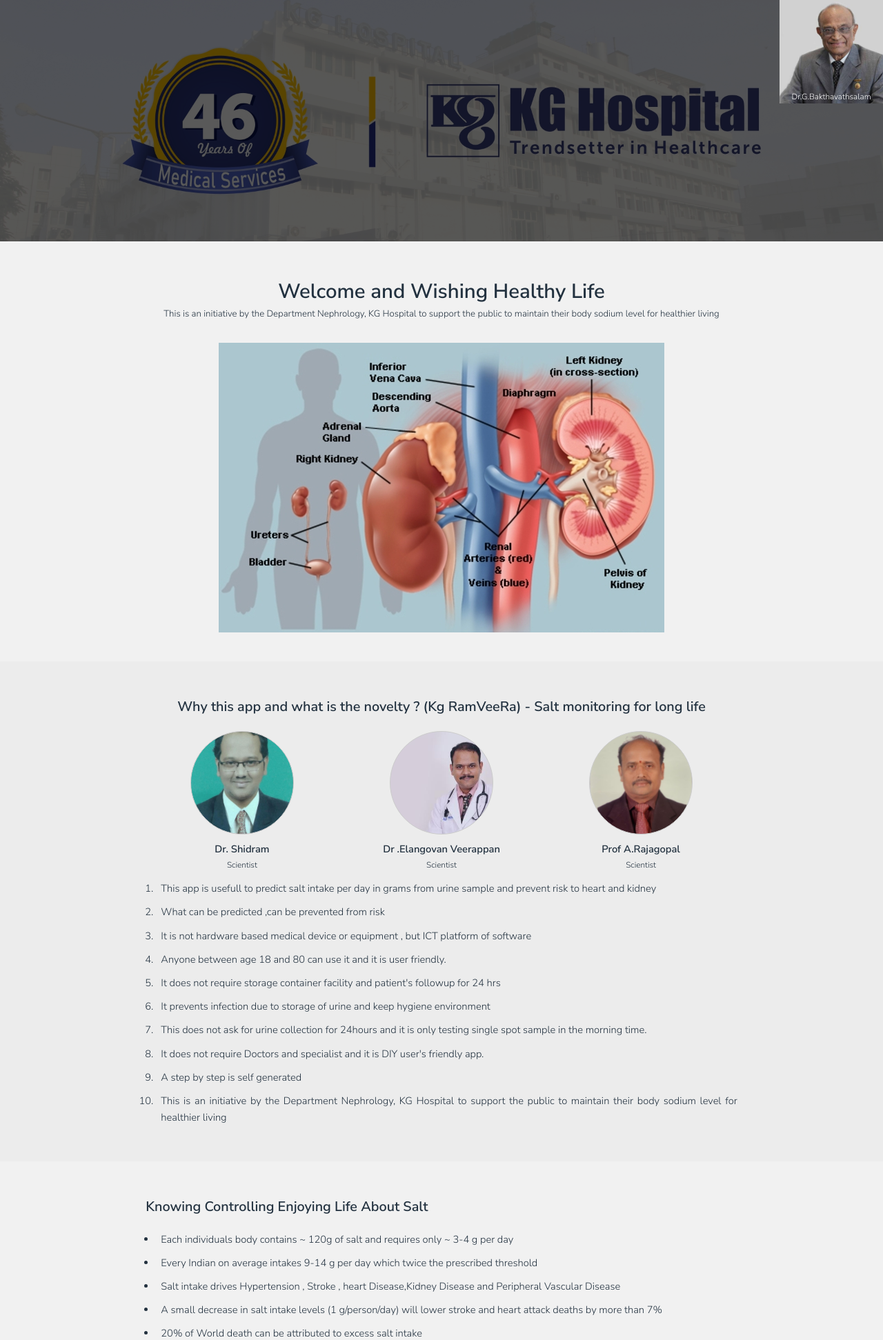
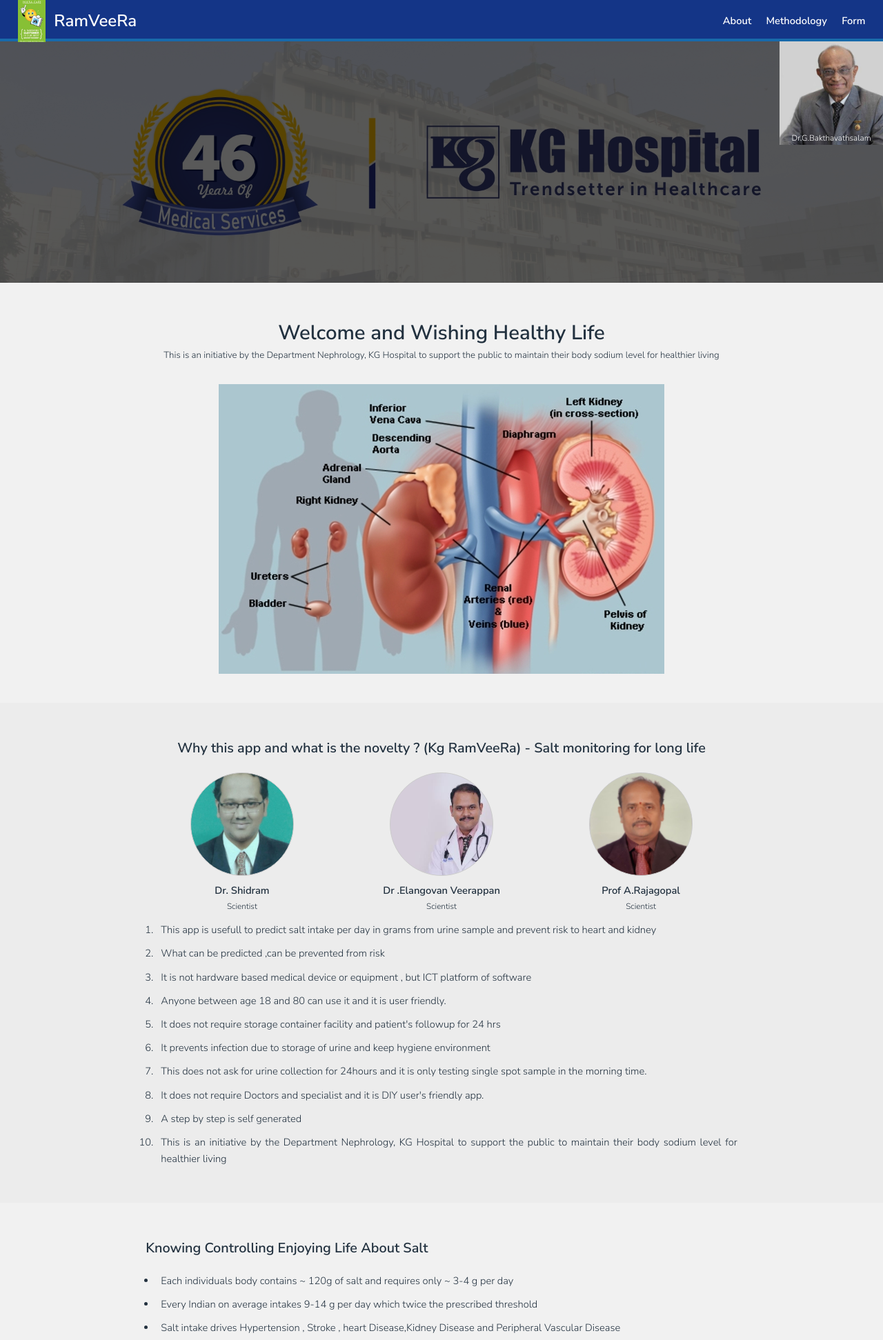
Before and after one commit to rigpa-tech-private-limited/heeracars-api, a PHP site: page /kgh-salt-intake-calc/index.html in a window 1280 px wide. Shown: the top 1943 px of the page at 69% size. Run offline with PHP 8.4, Linux system fonts and the light colour scheme; some libraries are stand-ins or nearby versions.

Commit message:
KGH changes

```diff
--- a/kgh-salt-intake-calc/assets/css/main.css
+++ b/kgh-salt-intake-calc/assets/css/main.css
@@ -1539,7 +1539,7 @@ table.alt tfoot {
 
 /* Menu */
 
-#nav {
+/* #nav {
 	background: #0d1217;
 	z-index: 10002;
 	position: relative;
@@ -1582,7 +1582,7 @@ table.alt tfoot {
 		width: 3.4em;
 	}
 
-}
+} */
 
 /* Banner */
 
@@ -1772,23 +1772,28 @@ body.is-loading #banner>.inner {
 	text-align: center;
 }
 
-#welcome h1 {
+#welcome h1,
+#enjoying-life h1 {
 	margin: 0;
 	text-align: center;
 }
 
 #salt-monitor .help-text,
-#welcome .help-text {
+#welcome .help-text,
+#enjoying-life .help-text {
 	font-size: 0.9em;
 	margin: 0 0 10px 0;
 	text-align: center;
 }
 
 #salt-monitor,
-#welcome {
+#welcome,
+#enjoying-life {
 	width: 75%;
 	margin: 0 auto;
 }
+
+
 
 .gender-radio-group {
 	display: flex;
@@ -2141,9 +2146,83 @@ section#salt-monitor {
 	margin: 0 auto;
 }
 
+/* header */
+#header {
+	height: auto;
+	z-index: 10;
+}
+
+#header h1 {
+	color: #fff;
+	padding: 0 1rem;
+	position: absolute;
+	top: 2rem;
+	left: 2rem;
+}
+
+#header .fixed-header {
+	position: fixed;
+	top: 0;
+	left: 0;
+	width: 100%;
+}
+
+#header nav {
+	width: 100%;
+	height: 60px;
+	background: #143587;
+    border-bottom: 4px solid #186aab;
+	position: relative;
+	z-index: 10;
+}
+
+#header nav div {
+	color: white;
+	font-size: 1.5rem;
+	line-height: 60px;
+	position: absolute;
+	top: 0;
+	left: 2%;
+	visibility: visible;
+}
+
+#header .visible-title {
+	visibility: visible;
+}
+
+#header nav ul {
+	list-style-type: none;
+	margin: 0 2% auto 0;
+	padding-left: 0;
+	text-align: right;
+	max-width: 100%;
+}
+
+#header nav ul li {
+	display: inline-block;
+	line-height: 60px;
+	margin-left: 10px;
+}
+
+#header nav ul li a {
+	text-decoration: none;
+	color: #fff;
+}
+.logo-img{
+	width: 40px;
+    height: auto;
+}
+.site-title{
+	display: flex;
+    align-items: center;
+    justify-content: center;
+    padding: 0;
+}
+
 @media screen and (max-width: 768px) {
 
 	#welcome,
+	#enjoying-life,
 	#salt-monitor .inner {
 		width: 100%;
 		margin: 0 auto;
@@ -2153,10 +2232,15 @@ section#salt-monitor {
 		min-height: 200px;
 		height: 200px;
 	}
+
 	.photo-main-container {
 		flex-direction: column;
 	}
-	.owner-img{
+
+	.owner-img {
 		display: none;
 	}
-}
+	#header{
+		display: none;
+	}
+}
--- a/kgh-salt-intake-calc/assets/js/main.js
+++ b/kgh-salt-intake-calc/assets/js/main.js
@@ -39,7 +39,16 @@
 	});
 
 	$(document).ready(function () {
-
+		$(window).scroll(function(){
+			if ($(window).scrollTop() >= 300) {
+				$('nav').addClass('fixed-header');
+				$('nav div').addClass('visible-title');
+			}
+			else {
+				$('nav').removeClass('fixed-header');
+				$('nav div').removeClass('visible-title');
+			}
+		});
 
 		$('.decimal').keyup(function () {
 			var val = $(this).val();
@@ -194,7 +203,7 @@
 					title: '<strong><u>Prediction</u></strong>',
 					icon: 'success',
 					html: '<div class="result-top-div"><p class="result-help-txt-p">Your current Prediction based on the provided details are</p>' +
-						'<p class="result-help-txt-p"><i>24 Hr Sodium</i> <b>' + parseFloat(predicted24hrNa).toFixed(2) + ' grams/day</b></p>' +
+						'<p class="result-help-txt-p"><i>24 Hr Sodium</i> <b>' + parseFloat(predicted24hrNa).toFixed(2) + ' mmol/day</b></p>' +
 						'<p class="result-help-txt-p"><i>Salt intake per day</i> <b>' + saltIntakeVal + ' grams/day</b></p>' +
 						'<span class="result-help-txt">The prescribed salt intake as per WHO Standards is  5  grams/day</span>' +
 						'</div>' +
--- a/kgh-salt-intake-calc/index.html
+++ b/kgh-salt-intake-calc/index.html
@@ -10,8 +10,18 @@
 </head>
 
 <body>
+
+	<div id="header">
+		<nav>
+			<div class="site-title"><img class="logo-img" src="images/logo.png" /> &nbsp;&nbsp;RamVeeRa</div>
+			<ul>
+				<li><a href="#salt-monitor">About</a></li>
+				<li><a href="#enjoying-life">Methodology</a></li>
+				<li><a href="#patient-form">Form</a></li>
+				<ul>
+		</nav>
+	</div>
 	<div class="page-wrap">
-
 		<section id="main">
 
 			<!-- Banner -->
@@ -111,7 +121,7 @@
 				</div>
 			</section>
 
-			<section id="welcome">
+			<section id="enjoying-life">
 				<div class="inner">
 					<header>
 						<h3>Knowing Controlling Enjoying Life About Salt</h3>
@@ -242,7 +252,7 @@
 						</div>
 
 						<div class="field">
-							<label for="message">1st Hour Urine NA /Creatinine</label>
+							<label for="message">1st Hour Urine Na/Creatinine</label>
 						</div>
 						<div class="field half first">
 							<label for="sodium">Sodium ( in mmol/dL )</label>
```
Also changed, not shown: 1 other file.
